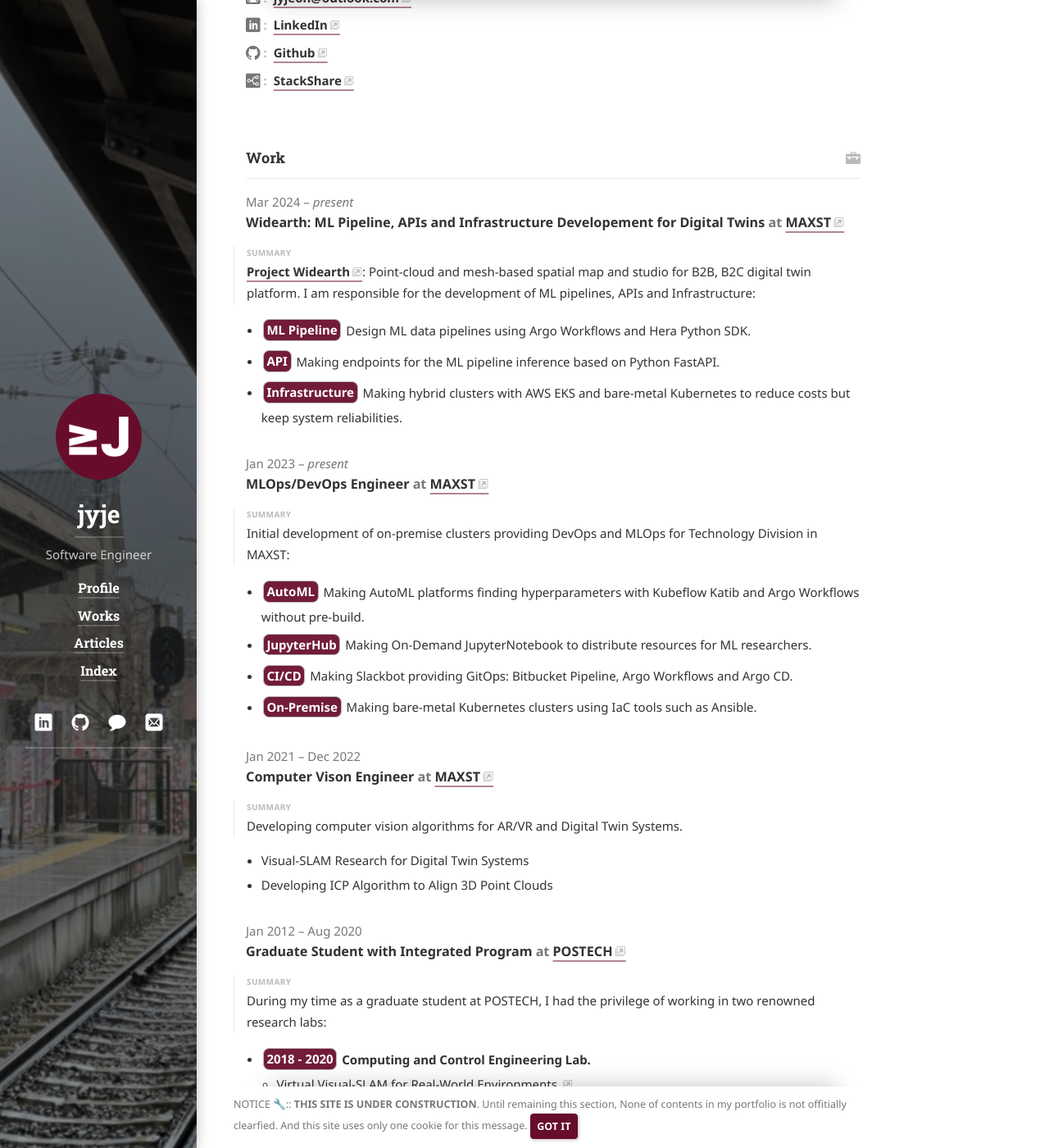
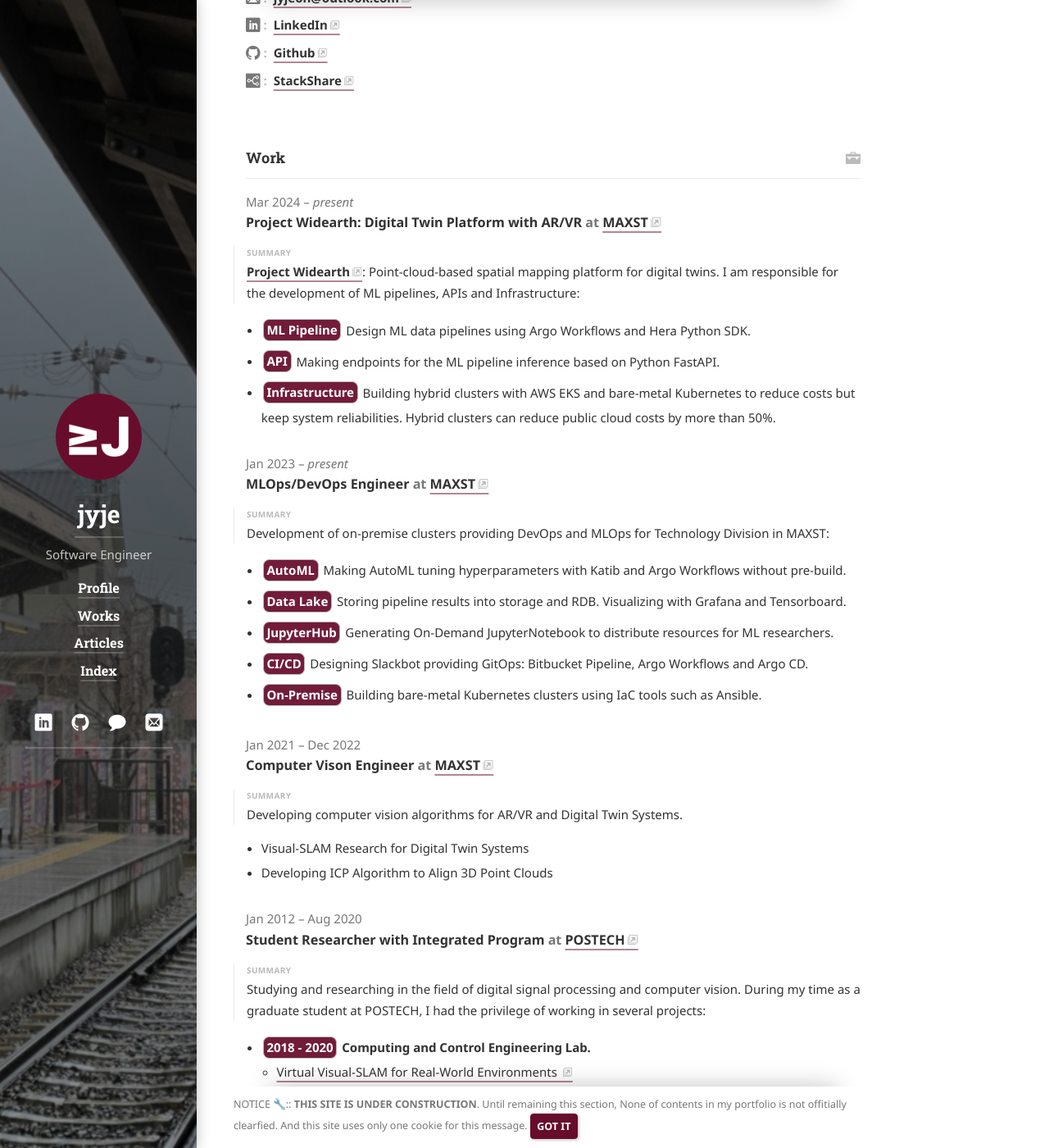
Before and after one commit to jyje/portfolio, a Jekyll site: the page built from profile/cv.md, in a window 1280 px wide and 1400 px high, scrolled down 414 px. Shown: the whole window at 82% size. Built offline with Jekyll 4.4.1, drawn with Linux system fonts in a browser that asks for light colours; cached includes are drawn as plain includes; nearby versions of some CDN libraries; some web fonts are replaced; library files that are not in the unit come from our copies; some of the changed text lies outside the part shown.

Commit message:
🔧 resume: update contents

```diff
--- a/_data/resume.yml
+++ b/_data/resume.yml
@@ -66,12 +66,12 @@
 
 work:
   - company: MAXST
-    position: "Widearth: ML Pipeline, APIs and Infrastructure Developement for Digital Twins"
+    position: "Project Widearth: Digital Twin Platform with AR/VR"
     website: https://maxst.com/en
     startDate: "2024-03-01"
     summary: >
       <a class="h-card" href="https://widearth.world"><b>Project Widearth</b></a>:
-      Point-cloud and mesh-based spatial map and studio for B2B, B2C digital twin platform. I am responsible for the development of ML pipelines, APIs and Infrastructure:
+      Point-cloud-based spatial mapping platform for digital twins. I am responsible for the development of ML pipelines, APIs and Infrastructure:
     highlights:
       - >
         <b class="skill-tag-highlight">ML Pipeline</b>
@@ -81,27 +81,30 @@
           Making endpoints for the ML pipeline inference based on Python FastAPI.
       - >
         <b class="skill-tag-highlight">Infrastructure</b>
-          Making hybrid clusters with AWS EKS and bare-metal Kubernetes to reduce costs but keep system reliabilities.
+          Building hybrid clusters with AWS EKS and bare-metal Kubernetes to reduce costs but keep system reliabilities. Hybrid clusters can reduce public cloud costs by more than 50%.
 
   - company: MAXST
     position: MLOps/DevOps Engineer
     website: https://maxst.com/en
     startDate: "2023-01-01"
     summary: >
-      Initial development of on-premise clusters providing DevOps and MLOps for Technology Division in MAXST:
+      Development of on-premise clusters providing DevOps and MLOps for Technology Division in MAXST:
     highlights:
       - >
         <b class="skill-tag-highlight">AutoML</b>
-          Making AutoML platforms finding hyperparameters with Kubeflow Katib and Argo Workflows without pre-build.
+          Making AutoML tuning hyperparameters with Katib and Argo Workflows without pre-build.
+      - >
+        <b class="skill-tag-highlight">Data Lake</b>
+          Storing pipeline results into storage and RDB. Visualizing with Grafana and Tensorboard.
       - >
         <b class="skill-tag-highlight">JupyterHub</b>
-          Making On-Demand JupyterNotebook to distribute resources for ML researchers.
+          Generating On-Demand JupyterNotebook to distribute resources for ML researchers.
       - >
         <b class="skill-tag-highlight">CI/CD</b>
-          Making Slackbot providing GitOps: Bitbucket Pipeline, Argo Workflows and Argo CD.
+          Designing Slackbot providing GitOps: Bitbucket Pipeline, Argo Workflows and Argo CD.
       - >
         <b class="skill-tag-highlight">On-Premise</b>
-          Making bare-metal Kubernetes clusters using IaC tools such as Ansible.
+          Building bare-metal Kubernetes clusters using IaC tools such as Ansible.
 
   - company: MAXST
     position: Computer Vison Engineer
@@ -115,12 +118,12 @@
       - Developing ICP Algorithm to Align 3D Point Clouds
 
   - company: POSTECH
-    position: "Graduate Student with Integrated Program"
+    position: "Student Researcher with Integrated Program"
     website: "https://eee.postech.ac.kr/"
     startDate: "2012-01-03"
     endDate: "2020-08-27"
     summary: >
-      During my time as a graduate student at POSTECH, I had the privilege of working in two renowned research labs:
+      Studying and researching in the field of digital signal processing and computer vision. During my time as a graduate student at POSTECH, I had the privilege of working in several projects:
     highlights:
       - >
         <b class="skill-tag-highlight">2018 - 2020</b>
@@ -140,8 +143,8 @@
           <li>Stereo Vision Algorithms for Image Depth Estimation</li>
           <li>Real-Time Advanced Driver Assistance Systems using FPGA</li>
           <ul>
-            <li>Lane Mark Detection</li>
-            <li>Traffic Sign Recognition</li>
+            <li>Lane Mark and Traffic Sign Detection</li>
+            <li>Automotive Online Calibration in Stereo Vision</li>
           </ul>
         </ul>
 
@@ -257,26 +260,26 @@
   - institution: "Pohang University of Science and Technology (POSTECH)"
     website: "https://eee.postech.ac.kr/"
     area: "Department of Electrical Engineering, Signal Processing & Computer Vision"
-    studyType: "Integrated Program"
+    studyType: "Master's Degree (Integrated Program)"
     startDate: "2012-03-01"
     endDate: "2020-08-31"
     gpa: "3.2/4.3"
-    # courses:
-    #   - "DB1101 - Basic SQL"
-    #   - "CS2011 - Java Introduction"
+    courses:
+      - Advanced Driver Assistance Systems (ADAS)
+      - Simultaneous Localization and Mapping (SLAM)
+      - Computer Vision Algorithms
   - institution: "Kumoh National Institute of Technology (kit)"
     website: "https://eng.kumoh.ac.kr/eng"
     area: "School of Electronic Engineering, Electronic Communication"
-    studyType: "Bachelor"
+    studyType: "Bachelor's Degree"
     startDate: "2008-03-01"
     endDate: "2012-02-28"
     gpa: "4.3/4.5"
-    # courses:
-    #   - "DB1101 - Basic SQL"
-    #   - "CS2011 - Java Introduction"
-    keywords:
-      - "Advanced Signal Processing"
-      - "Electronic Communication"
+    courses:
+      - Advanced Digital Signal Processing
+      - Visual Light Communication
+      - Electronic Communication with Complex Analysis
+      - Finite Programmable Gate Array (FPGA)
 # awards:
 #   - title: "Digital Compression Pioneer Award"
 #     date: "2014-11-01"
```
